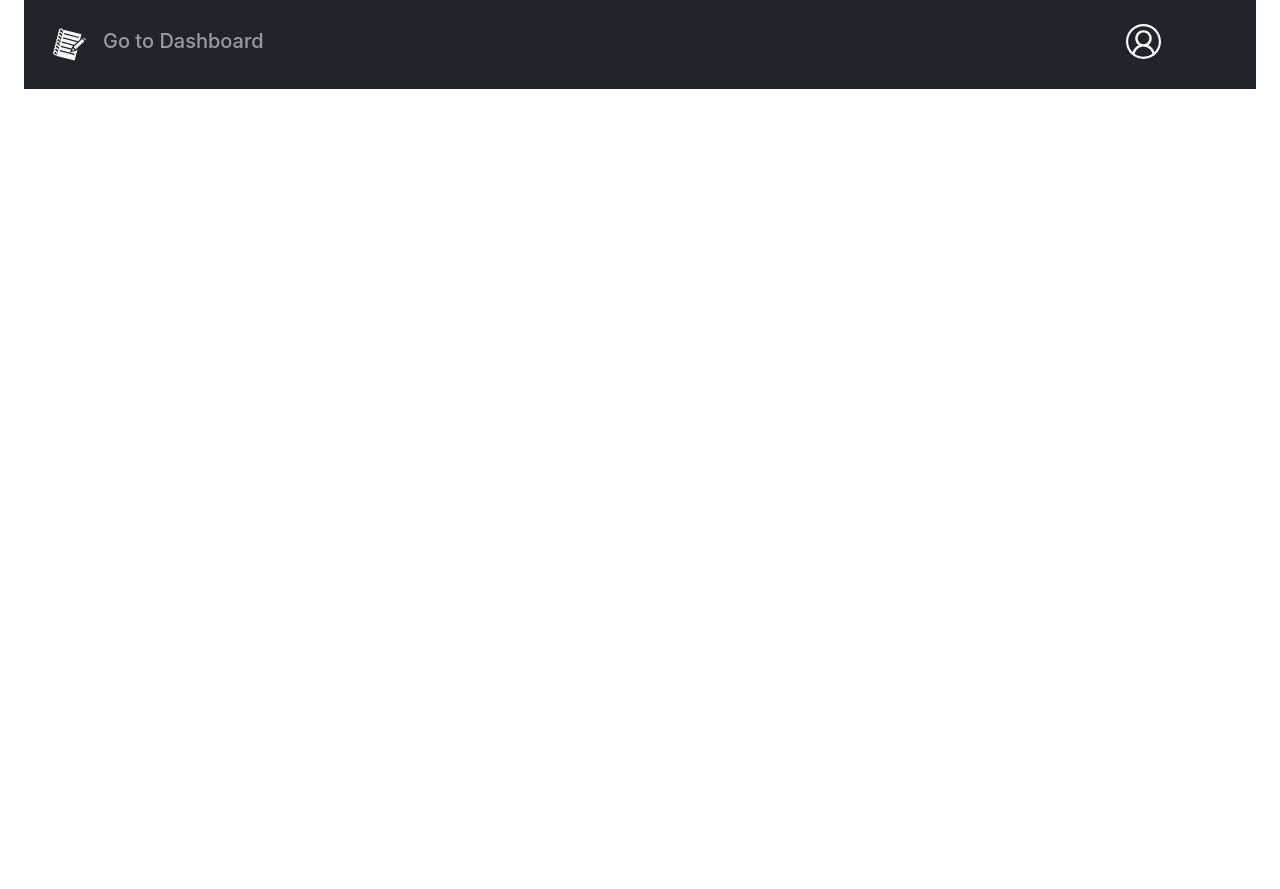
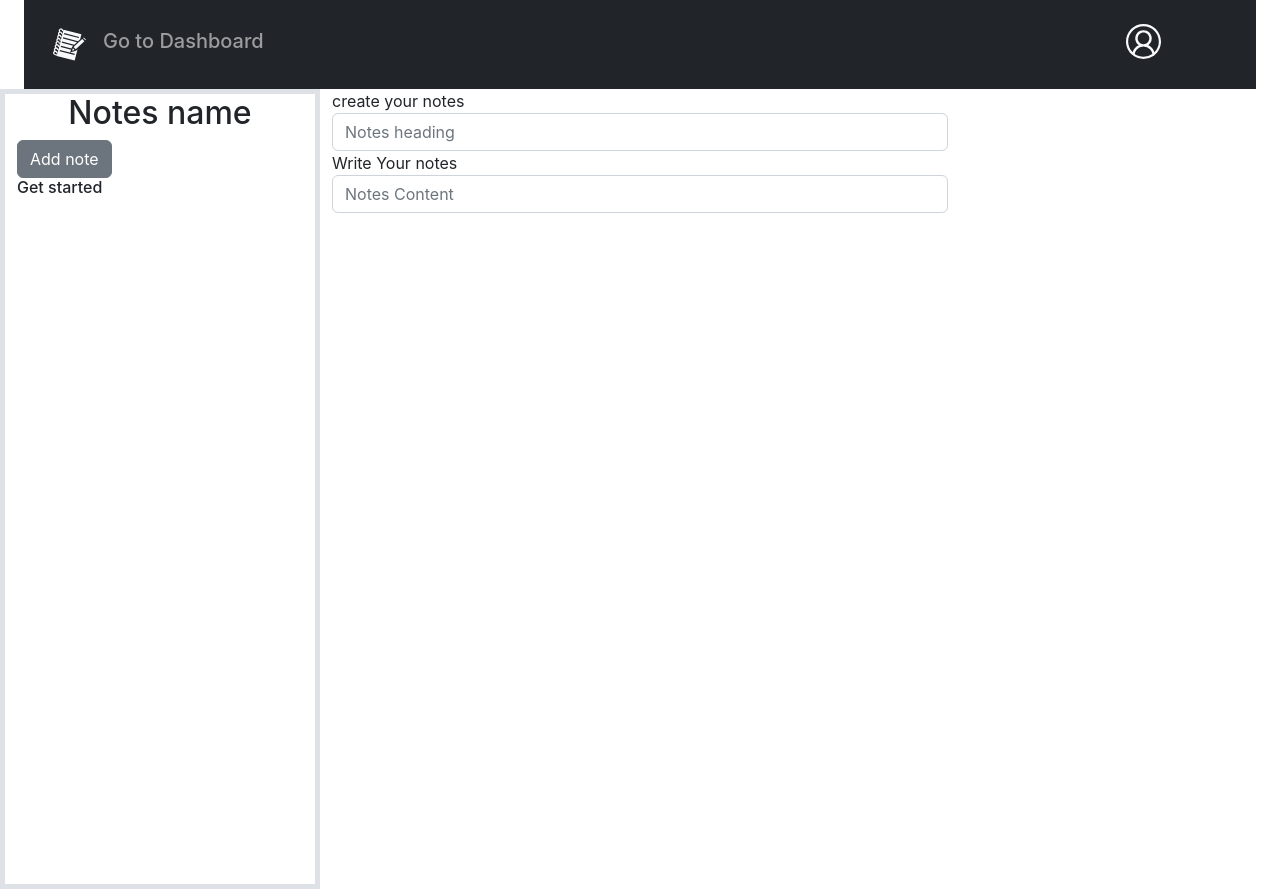
Before and after one commit to KhandekarPrateek/Notes-App, a React (Create React App) app: page /dashboard/1 in a window 1280 px wide. Both pictures are taken after a click on the button "Create a note". Before the commit the page ends 800 px from the top, so only its background shows below. Built offline with nearby package versions, Linux system fonts and the light colour scheme; some icons are missing.

Commit message:
Notes name getting displayed and notes getting stored on frontend

```diff
--- a/src/App.js
+++ b/src/App.js
@@ -1,11 +1,9 @@
 import { Route, Routes } from "react-router";
 import "./App.css";
-import OnboardPage from "./pages/OnboardPage";
 import SignIn from "./pages/OnboardPage/SignIn";
 import SignUp from "./pages/OnboardPage/SignUp";
 import DashBoard from "./pages/DashBoard";
 import Profile from "./pages/Profile";
-import Footer from "./common/Footer";
 
 function App() {
   return (
@@ -18,7 +16,6 @@ function App() {
           <Route path="/profile/:displayName" element={<Profile />} />
         </Route>
       </Routes>
-      {/* <Footer /> */}
     </div>
   );
 }
--- a/src/common/Footer/index.js
+++ /dev/null
@@ -1,46 +0,0 @@
-import React from "react";
-import { useState } from "react";
-import { SiGithub } from "react-icons/si";
-import { AiFillLinkedin, AiFillHeart } from "react-icons/ai";
-import {
-  Collapse,
-  Navbar,
-  NavbarToggler,
-  Nav,
-  NavItem,
-  NavLink,
-  NavbarText,
-} from "reactstrap";
-
-const Footer = () => {
-  const [toggle, setToggle] = useState(false);
-  const Footertoggle = (oldToggle) => {
-    setToggle((oldToggle) => !oldToggle);
-  };
-
-  return (
-    <Navbar light expand="md" className="bg-light w-100 ps-5" fixed="bottom">
-      <NavbarToggler onClick={Footertoggle} />
-      <Collapse isOpen={toggle} navbar>
-        <Nav className="ms-1" navbar>
-          <NavItem className="pt-2">
-            Made with <AiFillHeart size={30} className="text-danger" /> by
-            Prateek Khandekar
-          </NavItem>
-
-          <NavItem>
-            <NavLink href="https://www.linkedin.com/in/prateek-khandekar-54966824b/">
-              <AiFillLinkedin size={30} />
-            </NavLink>
-          </NavItem>
-          <NavItem>
-            <NavLink href="https://github.com/KhandekarPrateek">
-              <SiGithub size={30} />
-            </NavLink>
-          </NavItem>
-        </Nav>
-      </Collapse>
-    </Navbar>
-  );
-};
-export default Footer;
--- a/src/common/NavigationBar/index.js
+++ b/src/common/NavigationBar/index.js
@@ -32,7 +32,6 @@ const NavigationBar = () => {
     setParsedData(parsedData);
   }, []);
 
-  console.log(Data, "data");
   const routeToDashboard = () => {
     console.log(Data, "dashboardData");
     navigate(`/dashboard/${Data.displayName}`);
--- a/src/pages/DashBoard/index.js
+++ b/src/pages/DashBoard/index.js
@@ -1,5 +1,5 @@
 import React, { useState } from "react";
-import { Button, Col, Container, Row } from "reactstrap";
+import { Button, Col, Container, Input, Row } from "reactstrap";
 import { nanoid } from "nanoid";
 import NavigationBar from "../../common/NavigationBar";
 
@@ -12,19 +12,27 @@ const Notes = () => {
     noteImage: null,
   };
   const [note, setNote] = useState([defaultNote]);
+  const [heading, setHeading] = useState("");
+  const [content, setContent] = useState("");
 
   const createNewNote = () => {
     const newNote = {
       ...defaultNote,
       noteId: note.length + 1,
       noteUUId: nanoid(),
+      noteHeader: heading,
+      noteContent: content,
     };
-    const noteArray = [defaultNote];
-    noteArray.push(newNote);
-    setNote(noteArray);
+
+    setNote([...note, newNote]);
   };
   console.log(note, "notes");
-
+  const handleNoteNameChange = (event) => {
+    setHeading(event.target.value);
+  };
+  const handleNoteContentChange = (event) => {
+    setContent(event.target.value);
+  };
   return (
     <Container fluid className="profile-conatiner">
       <NavigationBar />
@@ -38,29 +46,35 @@ const Notes = () => {
         </Row>
       ) : (
         <>
-          <div
-            className="offcanvas offcanvas-start"
-            tabindex="-1"
-            id="offcanvas"
-            aria-labelledby="offcanvasLabel"
-          >
-            <div className="offcanvas-header">
-              <h5 class="offcanvas-title" id="offcanvasLabel">
-                Offcanvas
-              </h5>
-              <button
-                type="button"
-                className="btn-close"
-                data-bs-dismiss="offcanvas"
-                data-bs-target="#my-offcanvas"
-                aria-label="Close"
-              ></button>
-            </div>
-            <div className="offcanvas-body">
-              Content for the offcanvas goes here. You can place just about any
-              Bootstrap component or custom elements here.
-            </div>
-          </div>
+          <Row className="h-100">
+            <Col sm={3} className="border border-5  ">
+              <h2 className="text-center">Notes name</h2>
+              <Button onClick={createNewNote}>Add note</Button>
+              <div>
+                {note.map((e) => {
+                  return <h6>{e.noteHeader}</h6>;
+                })}
+              </div>
+            </Col>
+
+            <Col sm={6}>
+              create your notes
+              <Input
+                name="noteHeader"
+                placeholder="Notes heading"
+                type="text"
+                onChange={handleNoteNameChange}
+              />
+              Write Your notes
+              <Input
+                name="noteContent"
+                placeholder="Notes Content"
+                type="text"
+                onChange={handleNoteContentChange}
+                row={40}
+              />
+            </Col>
+          </Row>
         </>
       )}
     </Container>
```
